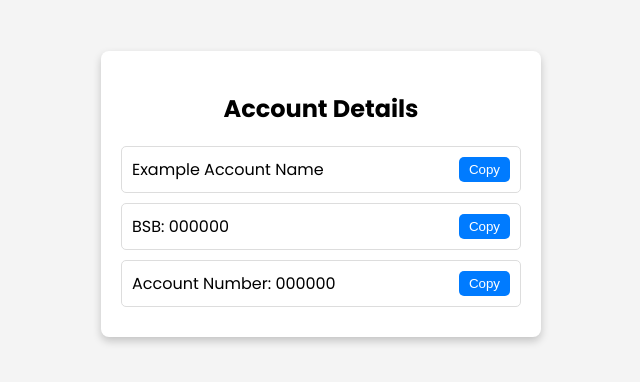
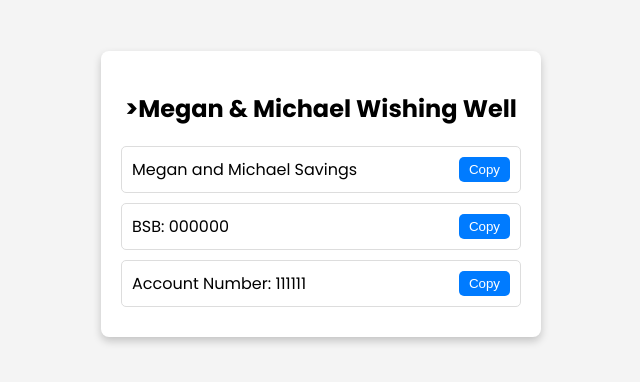
Before and after one commit to UnknownKyzza/unknownkyzza.github.io, a plain HTML site: page index.html in a window 1280 px wide. Shown: the part 206-588 px from the top of the page, without its empty margins (319-959 px from the left). Drawn offline with Linux system fonts and the light colour scheme.

Commit message:
Update index.html

```diff
--- a/index.html
+++ b/index.html
@@ -6,7 +6,7 @@
     <link rel="preconnect" href="https://fonts.googleapis.com">
     <link rel="preconnect" href="https://fonts.gstatic.com" crossorigin>
     <link href="https://fonts.googleapis.com/css2?family=Poppins:ital,wght@0,100;0,200;0,300;0,400;0,500;0,600;0,700;0,800;0,900;1,100;1,200;1,300;1,400;1,500;1,600;1,700;1,800;1,900&family=Roboto:ital,wght@0,100..900;1,100..900&display=swap" rel="stylesheet">
-    <title>Account Details</title>
+    <title>Megan & Michael Wishing Well</title>
     <style>
         body {
             font-family: Poppins, Arial, sans-serif;
@@ -56,9 +56,9 @@
 </head>
 <body>
     <div class="container">
-        <h2>Account Details</h2>
+        <h2>>Megan & Michael Wishing Well</h2>
         <div class="field">
-            <span>Example Account Name</span>
+            <span>Megan and Michael Savings</span>
             <button onclick="copyToClipboard(this, 'Example Account Name')">Copy</button>
         </div>
         <div class="field">
@@ -66,8 +66,8 @@
             <button onclick="copyToClipboard(this, '000000')">Copy</button>
         </div>
         <div class="field">
-            <span>Account Number: 000000</span>
-            <button onclick="copyToClipboard(this, '000000')">Copy</button>
+            <span>Account Number: 111111</span>
+            <button onclick="copyToClipboard(this, '111111')">Copy</button>
         </div>
     </div>
     <script>
```
